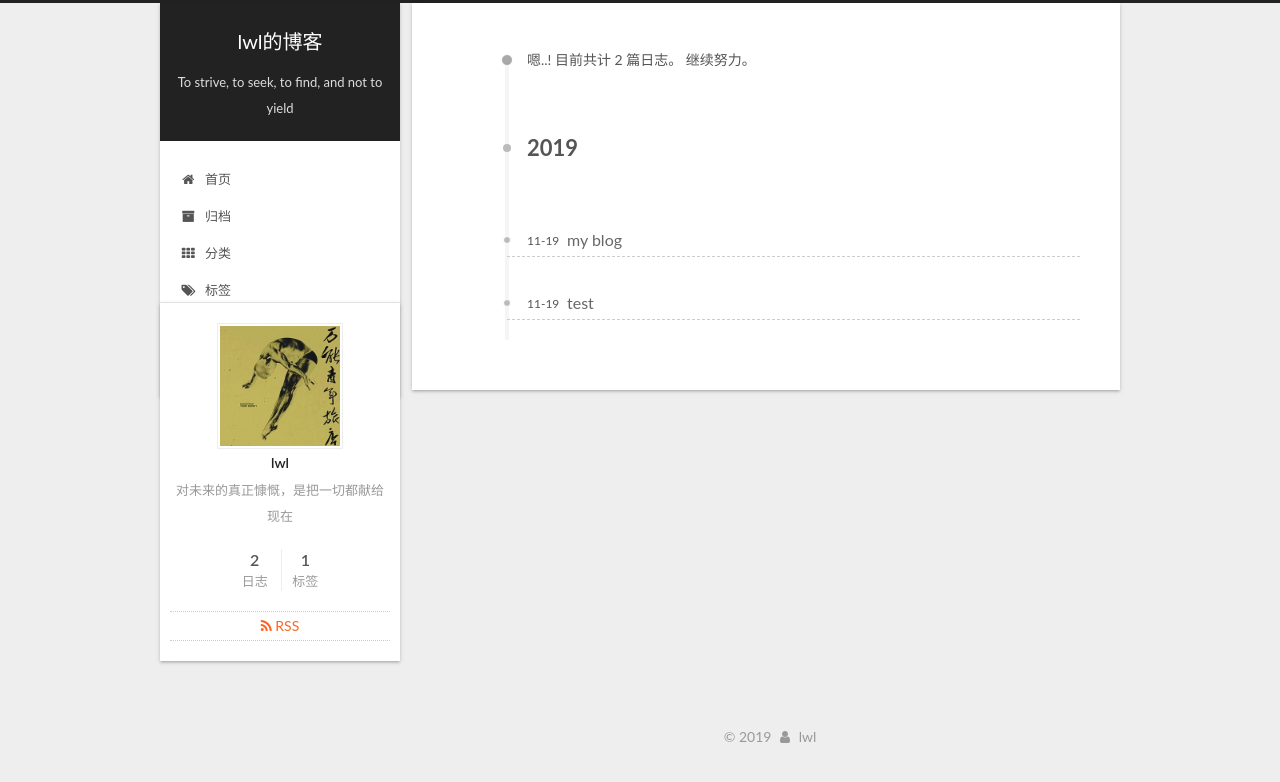
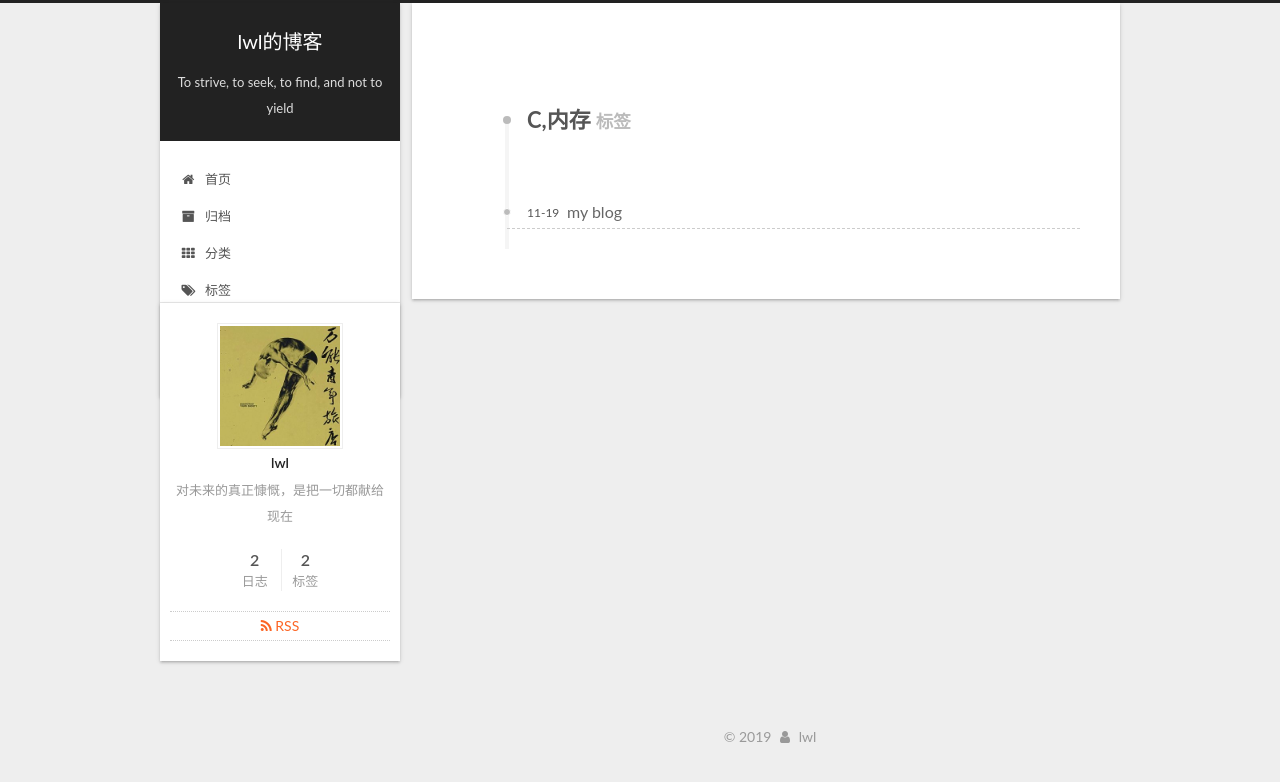
Before and after one commit to hqnddw/hqnddw.github.io, a plain HTML site: page tags/C-内存/index.html in a window 1280 px wide. Drawn offline with Linux system fonts and the light colour scheme; some packages are replaced by stand-ins of ours; a script that the page names is missing.

Commit message:
Site updated: 2019-11-20 08:56:46

```diff
--- a/css/main.css
+++ b/css/main.css
@@ -1829,7 +1829,7 @@ pre .javascript .function {
   width: 4px;
   height: 4px;
   border-radius: 50%;
-  background: #75ec17;
+  background: #3396d5;
 }
 .links-of-blogroll {
   font-size: 13px;
--- a/archives/index.html
+++ b/tags/C-内存/index.html
@@ -85,7 +85,7 @@
 <meta name="keywords" content="C++,后端,服务器">
 <meta property="og:type" content="website">
 <meta property="og:title" content="lwl的博客">
-<meta property="og:url" content="http:&#x2F;&#x2F;yoursite.com&#x2F;archives&#x2F;index.html">
+<meta property="og:url" content="http:&#x2F;&#x2F;yoursite.com&#x2F;tags&#x2F;C-%E5%86%85%E5%AD%98&#x2F;index.html">
 <meta property="og:site_name" content="lwl的博客">
 <meta property="og:description" content="对未来的真正慷慨，是把一切都献给现在">
 <meta property="og:locale" content="zh-Hans">
@@ -119,13 +119,13 @@
 
 
 
-  <link rel="canonical" href="http://yoursite.com/archives/"/>
+  <link rel="canonical" href="http://yoursite.com/tags/C-内存/"/>
 
 
 
 
 
-  <title>归档 | lwl的博客</title>
+  <title>标签: C,内存 | lwl的博客</title>
 
 
 
@@ -144,7 +144,7 @@
 
 
 
-  <div class="container sidebar-position-left        //靠左放置 page-archive">
+  <div class="container sidebar-position-left        //靠左放置 ">
     <div class="headband"></div>
 
     <header id="header" class="header" itemscope itemtype="http://schema.org/WPHeader">
@@ -285,31 +285,13 @@
 
 
 
-  <div class="post-block archive">
+  <div class="post-block tag">
+
     <div id="posts" class="posts-collapse">
-      <span class="archive-move-on"></span>
-
-      <span class="archive-page-counter">
-
-
-
-
-
-        嗯..! 目前共计 2 篇日志。 继续努力。
-      </span>
-
-
-
-
-
-
-
-
-
-          <div class="collection-title">
-            <h1 class="archive-year" id="archive-year-2019">2019</h1>
-          </div>
-
+      <div class="collection-title">
+        <h1>C,内存<small>标签</small>
+        </h1>
+      </div>
 
 
 
@@ -340,48 +322,9 @@
 
 
 
+    </div>
 
-
-
-
-
-
-
-
-
-
-
-  <article class="post post-type-normal" itemscope itemtype="http://schema.org/Article">
-    <header class="post-header">
-
-      <h2 class="post-title">
-
-            <a class="post-title-link" href="/2019/11/19/test/" itemprop="url">
-
-                <span itemprop="name">test</span>
-
-            </a>
-
-      </h2>
-
-      <div class="post-meta">
-        <time class="post-time" itemprop="dateCreated"
-              datetime="2019-11-19T19:46:45+08:00"
-              content="2019-11-19" >
-          11-19
-        </time>
-      </div>
-
-    </header>
-  </article>
-
-
-
-
-
-    </div>
   </div>
-
 
 
 
@@ -447,7 +390,7 @@
 
               <div class="site-state-item site-state-tags">
                 <a href="/tags/index.html">
-                  <span class="site-state-item-count">1</span>
+                  <span class="site-state-item-count">2</span>
                   <span class="site-state-item-name">标签</span>
                 </a>
               </div>
```
Also changed, not shown: 2019/11/19/my-blog/index.html (+4 -4 lines), 2019/11/19/test/index.html (+1 -1 lines), about/index.html (+2 -2 lines), archives/2019/11/index.html (+1 -1 lines), archives/2019/index.html (+1 -1 lines), categories/index.html (+2 -2 lines), index.html (+1 -1 lines), search.xml (+3 -0 lines), tags/index.html (+4 -4 lines), tags/这是一篇测试文章/index.html (+1 -1 lines).
